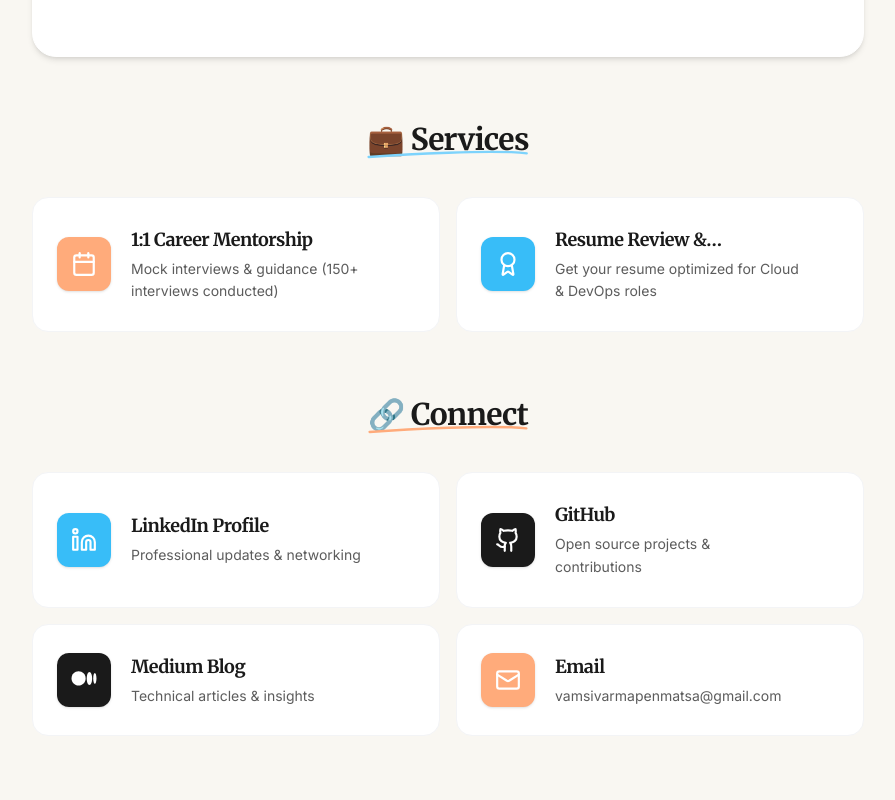
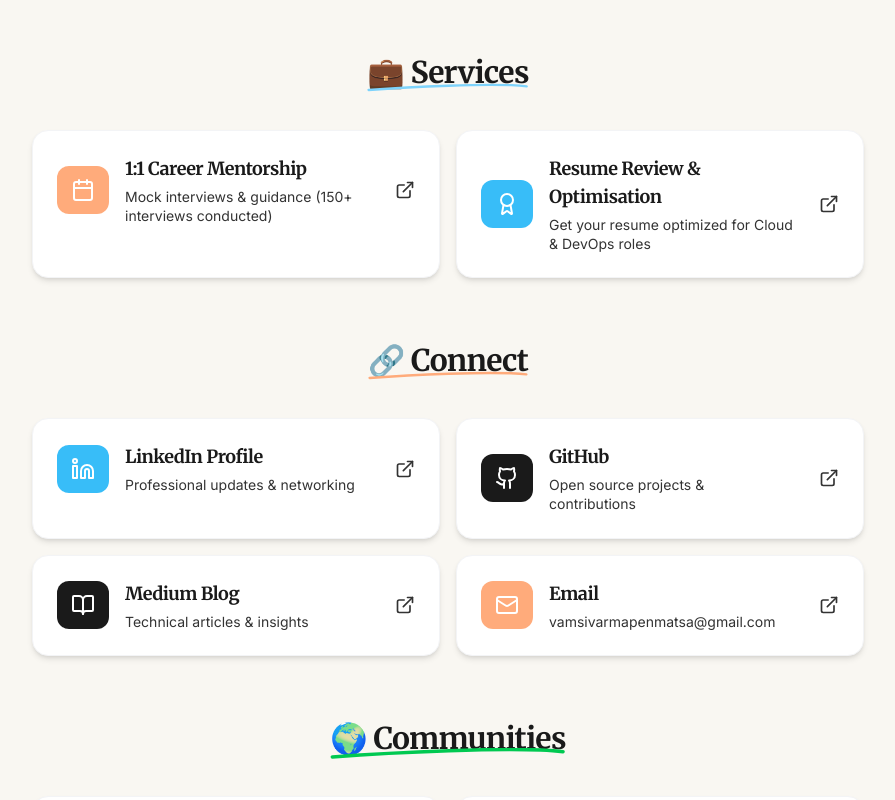
Before and after one commit to vamsipenmetsa/vamsipenmetsa-portfolio, a React (Vite) app: page /vamsipenmetsa-portfolio/links in a window 1280 px wide. Shown: the part 1120-1920 px from the top of the page, without its empty margins (192-1087 px from the left). Built offline with nearby package versions, Linux system fonts and the light colour scheme.

Commit message:
Fix icons on links page - replace custom Medium icon with lucide-react BookOpen icon and update styling

```diff
--- a/src/App.jsx
+++ b/src/App.jsx
@@ -1,7 +1,5 @@
 import React, { useState } from 'react';
 import { Menu, X, Github, Linkedin, Mail, ArrowRight, Send, BookOpen, Cloud, Terminal, Code, ChevronDown, Instagram, Users, ExternalLink, Calendar } from 'lucide-react';
-
-import { Link } from 'react-router-dom';
 
 function App() {
   const [isMenuOpen, setIsMenuOpen] = useState(false);
@@ -23,7 +21,7 @@ function App() {
             <a href="#about" className="font-sans font-medium hover:text-ali-orange transition-colors">About</a>
             <a href="#resources" className="font-sans font-medium hover:text-ali-orange transition-colors">Resources</a>
             <a href="#experience" className="font-sans font-medium hover:text-ali-orange transition-colors">Experience</a>
-            <Link to="/links" className="font-sans font-medium hover:text-ali-blue-dark transition-colors">Links</Link>
+            <a href="/vamsipenmetsa-portfolio/links" className="font-sans font-medium hover:text-ali-blue-dark transition-colors">Links</a>
             <a href="#contact" className="px-6 py-2.5 bg-ali-orange text-white rounded-full font-bold hover:bg-ali-blue-dark hover:shadow-lg transition-all transform hover:scale-105 shadow-sm">
               Let's Connect
             </a>
@@ -206,29 +204,25 @@ function App() {
             <h3 className="text-xl font-bold font-serif mb-4">Connect & Learn</h3>
             <div className="grid grid-cols-1 sm:grid-cols-2 gap-3">
               {/* Socials */}
-              <a href="https://www.linkedin.com/in/vamsipenmetsa" target="_blank" className="flex items-center gap-3 p-3 rounded-xl bg-ali-cream hover:bg-ali-blue/10 transition-all border border-transparent hover:border-ali-blue/30 group hover:-translate-y-0.5 hover:shadow-sm">
+              <a href="https://www.linkedin.com/in/vamsipenmetsa" target="_blank" className="flex items-center gap-3 p-3 rounded-xl bg-ali-cream hover:bg-ali-blue/10 transition-colors border border-transparent hover:border-ali-blue/30 group">
                 <Linkedin size={20} className="text-[#0077b5]" />
                 <span className="text-sm font-medium group-hover:text-[#0077b5] transition-colors">LinkedIn</span>
               </a>
-              <a href="https://github.com/vamsipenmetsa" target="_blank" className="flex items-center gap-3 p-3 rounded-xl bg-ali-cream hover:bg-gray-100 transition-all border border-transparent hover:border-gray-300 group hover:-translate-y-0.5 hover:shadow-sm">
+              <a href="https://github.com/vamsipenmetsa" target="_blank" className="flex items-center gap-3 p-3 rounded-xl bg-ali-cream hover:bg-gray-100 transition-colors border border-transparent hover:border-gray-300 group">
                 <Github size={20} className="text-gray-800" />
                 <span className="text-sm font-medium group-hover:text-gray-800 transition-colors">GitHub</span>
               </a>
-              <a href="https://medium.com/@vamsipenmetsa" target="_blank" className="flex items-center gap-3 p-3 rounded-xl bg-ali-cream hover:bg-gray-100 transition-all border border-transparent hover:border-gray-300 group hover:-translate-y-0.5 hover:shadow-sm">
-                <svg width="20" height="20" viewBox="0 0 24 24" fill="currentColor" className="text-black" xmlns="http://www.w3.org/2000/svg">
-                  <path d="M13.5 10.5C13.5 14.0899 10.5899 17 7 17C3.41015 17 0.5 14.0899 0.5 10.5C0.5 6.91015 3.41015 4 7 4C10.5899 4 13.5 6.91015 13.5 10.5Z" />
-                  <path d="M19.5 10.5C19.5 13.8137 18.3807 16.5 17 16.5C15.6193 16.5 14.5 13.8137 14.5 10.5C14.5 7.18629 15.6193 4.5 17 4.5C18.3807 4.5 19.5 7.18629 19.5 10.5Z" />
-                  <path d="M23.5 10.5C23.5 13.2614 22.8284 15.5 22 15.5C21.1716 15.5 20.5 13.2614 20.5 10.5C20.5 7.73858 21.1716 5.5 22 5.5C22.8284 5.5 23.5 7.73858 23.5 10.5Z" />
-                </svg>
+              <a href="https://medium.com/@vamsipenmetsa" target="_blank" className="flex items-center gap-3 p-3 rounded-xl bg-ali-cream hover:bg-gray-100 transition-colors border border-transparent hover:border-gray-300 group">
+                <BookOpen size={20} className="text-black" />
                 <span className="text-sm font-medium group-hover:text-black transition-colors">Medium</span>
               </a>
-              <a href="https://www.instagram.com/vamsipenmetsa7" target="_blank" className="flex items-center gap-3 p-3 rounded-xl bg-ali-cream hover:bg-pink-50 transition-all border border-transparent hover:border-pink-200 group hover:-translate-y-0.5 hover:shadow-sm">
+              <a href="https://www.instagram.com/vamsipenmetsa7" target="_blank" className="flex items-center gap-3 p-3 rounded-xl bg-ali-cream hover:bg-pink-50 transition-colors border border-transparent hover:border-pink-200 group">
                 <Instagram size={20} className="text-[#E4405F]" />
                 <span className="text-sm font-medium group-hover:text-[#E4405F] transition-colors">Instagram</span>
               </a>
 
               {/* Communities */}
-              <a href="https://linkedin.openinapp.co/groups-13986647" target="_blank" className="flex items-center gap-3 p-3 rounded-xl bg-ali-cream hover:bg-ali-blue/10 transition-all border border-transparent hover:border-ali-blue/30 group col-span-full hover:-translate-y-0.5 hover:shadow-sm">
+              <a href="https://linkedin.openinapp.co/groups-13986647" target="_blank" className="flex items-center gap-3 p-3 rounded-xl bg-ali-cream hover:bg-ali-blue/10 transition-colors border border-transparent hover:border-ali-blue/30 group col-span-full">
                 <Users size={20} className="text-ali-blue-dark" />
                 <div className="flex flex-col">
                   <span className="text-sm font-medium group-hover:text-ali-blue-dark transition-colors">DevOps Pros Group</span>
@@ -237,7 +231,7 @@ function App() {
               </a>
 
               {/* Services */}
-              <a href="https://topmate.io/vamsipenmetsa/1755002" target="_blank" className="flex items-center gap-3 p-3 rounded-xl bg-ali-orange/10 hover:bg-ali-orange/20 transition-all border border-transparent hover:border-ali-orange/30 group col-span-full hover:-translate-y-0.5 hover:shadow-sm">
+              <a href="https://topmate.io/vamsipenmetsa/1755002" target="_blank" className="flex items-center gap-3 p-3 rounded-xl bg-ali-orange/10 hover:bg-ali-orange/20 transition-colors border border-transparent hover:border-ali-orange/30 group col-span-full">
                 <Calendar size={20} className="text-ali-orange" />
                 <div className="flex flex-col">
                   <span className="text-sm font-bold text-ali-heading">1:1 Mentorship</span>
@@ -321,7 +315,7 @@ function App() {
           </div>
 
           <div className="grid md:grid-cols-2 gap-8">
-            <a href="https://vamsipenmetsa.gumroad.com/l/ryfhqh" target="_blank" className="group bg-white rounded-3xl p-2 hover:shadow-xl hover:-translate-y-1 transition-all duration-300">
+            <a href="https://vamsipenmetsa.gumroad.com/l/ryfhqh" target="_blank" className="group bg-white rounded-3xl p-2 hover:shadow-xl transition-all duration-300">
               <div className="bg-ali-blue/10 rounded-2xl h-48 flex items-center justify-center mb-6 group-hover:bg-ali-blue/20 transition-colors">
                 <Code size={64} className="text-ali-blue-dark" />
               </div>
@@ -332,7 +326,7 @@ function App() {
               </div>
             </a>
 
-            <a href="https://vamsipenmetsa.gumroad.com/l/knioda" target="_blank" className="group bg-white rounded-3xl p-2 hover:shadow-xl hover:-translate-y-1 transition-all duration-300">
+            <a href="https://vamsipenmetsa.gumroad.com/l/knioda" target="_blank" className="group bg-white rounded-3xl p-2 hover:shadow-xl transition-all duration-300">
               <div className="bg-ali-orange/10 rounded-2xl h-48 flex items-center justify-center mb-6 group-hover:bg-ali-orange/20 transition-colors">
                 <Cloud size={64} className="text-ali-orange" />
               </div>
--- a/src/Links.jsx
+++ b/src/Links.jsx
@@ -1,22 +1,7 @@
-import { Link } from 'react-router-dom';
+import React from 'react';
 import { ArrowLeft, ExternalLink, Calendar, Mail, Linkedin, Github, BookOpen, Instagram, Users, Award, Gift, Star, Bot, Server } from 'lucide-react';
 
 function Links() {
-
-  const MediumIcon = ({ size = 24, className = "" }) => (
-    <svg
-      width={size}
-      height={size}
-      viewBox="0 0 24 24"
-      fill="currentColor"
-      className={className}
-      xmlns="http://www.w3.org/2000/svg"
-    >
-      <path d="M13.5 10.5C13.5 14.0899 10.5899 17 7 17C3.41015 17 0.5 14.0899 0.5 10.5C0.5 6.91015 3.41015 4 7 4C10.5899 4 13.5 6.91015 13.5 10.5Z" />
-      <path d="M19.5 10.5C19.5 13.8137 18.3807 16.5 17 16.5C15.6193 16.5 14.5 13.8137 14.5 10.5C14.5 7.18629 15.6193 4.5 17 4.5C18.3807 4.5 19.5 7.18629 19.5 10.5Z" />
-      <path d="M23.5 10.5C23.5 13.2614 22.8284 15.5 22 15.5C21.1716 15.5 20.5 13.2614 20.5 10.5C20.5 7.73858 21.1716 5.5 22 5.5C22.8284 5.5 23.5 7.73858 23.5 10.5Z" />
-    </svg>
-  );
 
   const linkCards = {
     free: [
@@ -70,7 +55,7 @@ function Links() {
       },
       {
         href: "https://medium.com/@vamsipenmetsa",
-        icon: MediumIcon,
+        icon: BookOpen,
         bg: "bg-ali-heading",
         title: "Medium Blog",
         desc: "Technical articles & insights"
@@ -120,29 +105,26 @@ function Links() {
       href={href}
       target="_blank"
       rel="noopener noreferrer"
-      className="group bg-white rounded-2xl p-5 md:p-6 hover:-translate-y-1 hover:shadow-[0_8px_30px_rgb(0,0,0,0.12)] border border-gray-100 hover:border-ali-orange/50 transition-all duration-300 relative overflow-hidden flex items-center gap-4 md:gap-5"
+      className="group bg-white rounded-2xl p-6 hover:-translate-y-2 hover:border-ali-orange transition-all duration-300 shadow-md hover:shadow-2xl border border-gray-100 relative overflow-hidden"
     >
       {badge && (
-        <span className="absolute top-0 right-0 bg-ali-orange text-white text-[10px] font-bold px-3 py-1 rounded-bl-xl z-10 shadow-sm uppercase tracking-wider">
+        <span className="absolute top-3 right-3 bg-ali-orange text-white text-xs font-bold px-3 py-1 rounded-full z-10 animate-pulse">
           {badge}
         </span>
       )}
-
-      <div className={`${bg} rounded-xl p-3.5 flex items-center justify-center flex-shrink-0 group-hover:scale-110 group-hover:rotate-3 transition-all duration-300 shadow-sm`}>
-        <Icon className="text-white" size={26} strokeWidth={2} />
+      <div className="flex items-center gap-4">
+        <div className={`${bg} rounded-xl p-3 flex items-center justify-center min-w-[52px] group-hover:scale-110 transition-transform duration-300`}>
+          <Icon className="text-white" size={24} />
         </div>
-
-      <div className="flex-1 min-w-0 py-1">
-        <h3 className="font-serif font-bold text-lg text-ali-heading group-hover:text-ali-orange transition-colors duration-300 line-clamp-1">
+        <div className="flex-1 min-w-0">
+          <h3 className="font-serif font-bold text-lg text-ali-heading group-hover:text-ali-orange transition-colors">
             {title}
           </h3>
-        <p className="text-sm text-ali-text/80 font-sans mt-1 leading-relaxed line-clamp-2 group-hover:text-ali-text transition-colors duration-300">
+          <p className="text-sm text-ali-text font-sans mt-1 leading-snug">
             {desc}
           </p>
         </div>
-
-      <div className="flex-shrink-0 self-center opacity-0 -translate-x-2 group-hover:opacity-100 group-hover:translate-x-0 transition-all duration-300">
-        <ExternalLink className="text-ali-orange" size={20} />
+        <ExternalLink className="text-ali-text group-hover:text-ali-orange transition-colors ml-2 flex-shrink-0" size={20} />
       </div>
     </a>
   );
@@ -269,13 +251,13 @@ function Links() {
 
         {/* Back to Portfolio */}
         <div className="text-center pt-8">
-          <Link
-            to="/"
+          <a
+            href="/vamsipenmetsa-portfolio"
             className="inline-flex items-center gap-2 px-8 py-3 rounded-full border-2 border-ali-orange text-ali-heading hover:bg-ali-blue-dark hover:border-ali-blue-dark hover:text-white transition-all duration-300 shadow-md hover:shadow-lg font-sans font-medium"
           >
             <ArrowLeft size={20} />
             <span>Back to Portfolio</span>
-          </Link>
+          </a>
         </div>
       </div>
     </div>
```
Lines whose indentation alone changed are shown as unchanged.
